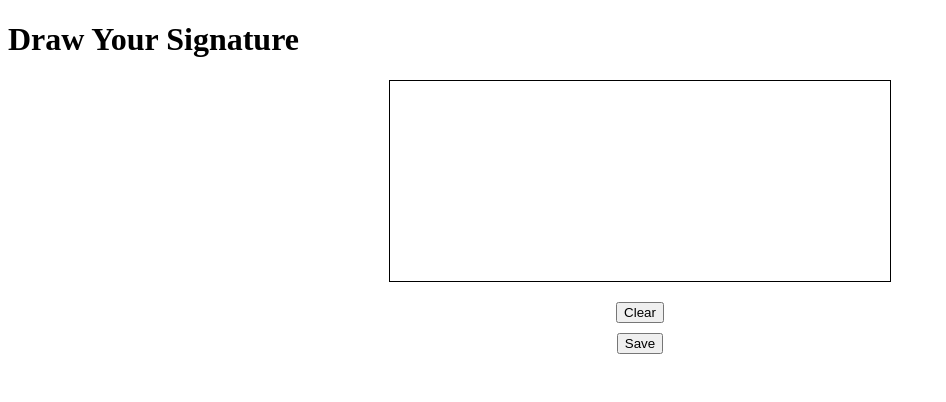
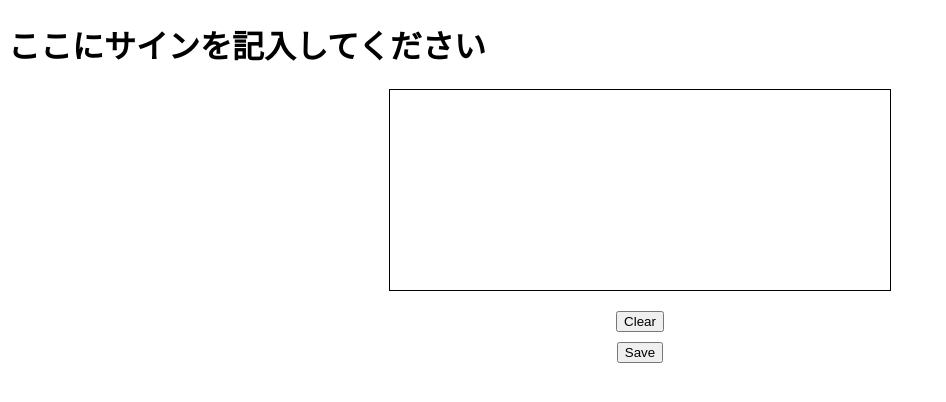
Before and after one commit to ybetti/sign, a plain HTML site: page index.html in a window 1280 px wide. Shown: the whole page, without its empty margins (0-946 px from the left). Drawn offline with Linux system fonts and the light colour scheme.

Commit message:
Update index.html

```diff
--- a/index.html
+++ b/index.html
@@ -3,7 +3,7 @@
 <head>
     <meta charset="UTF-8">
     <meta name="viewport" content="width=device-width, initial-scale=1.0">
-    <title>Offline Electronic Signature</title>
+    <title>Please Sing Here</title>
     <style>
         canvas {
             border: 1px solid #000;
@@ -17,7 +17,7 @@
     </style>
 </head>
 <body>
-    <h1>Draw Your Signature</h1>
+    <h1>ここにサインを記入してください</h1>
     <canvas id="canvas" width="500" height="200"></canvas>
     <button onclick="clearCanvas()">Clear</button>
     <button onclick="saveSignature()">Save</button>
```
